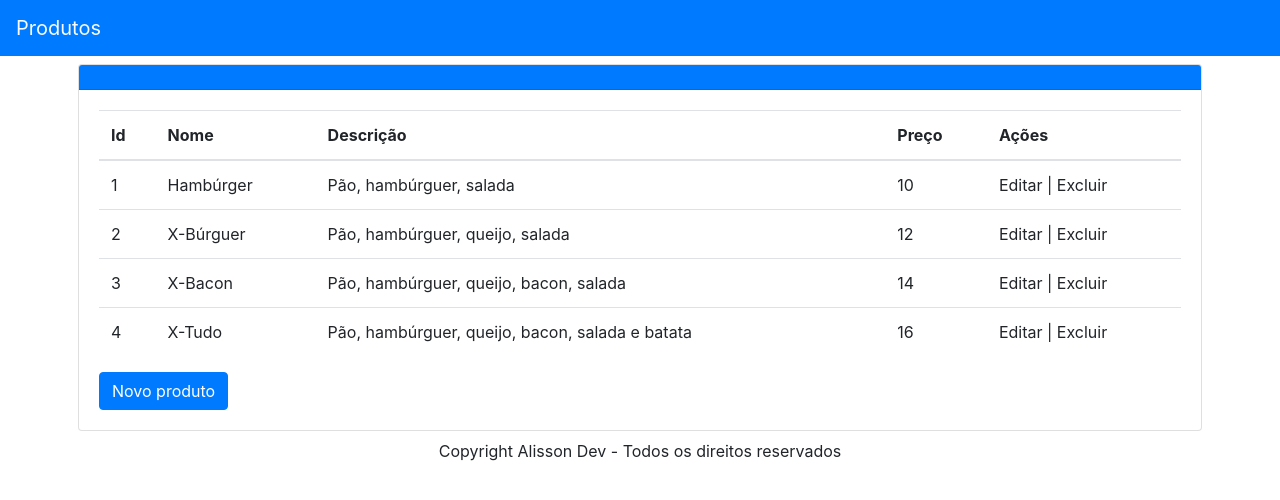
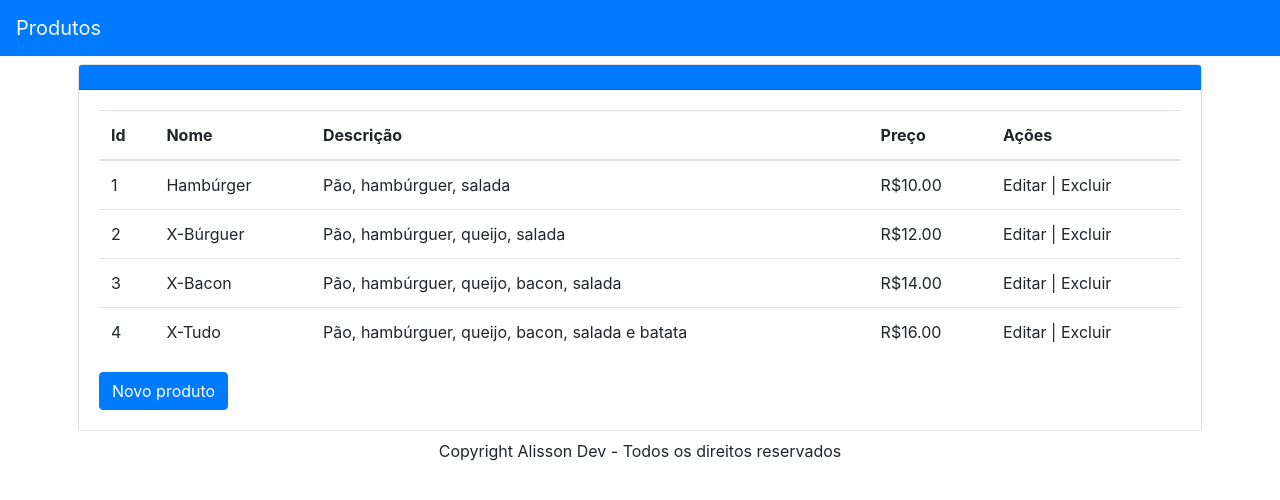
Before and after one commit to youssfbr/angular_produtos, an Angular app: page / in a window 1280 px wide. Shown: the top 500 px of the page. Built offline with nearby package versions, Linux system fonts and the light colour scheme.

Commit message:
Formatando campo preço

```diff
--- a/src/app/produtos/produto-list/produto-list.component.html
+++ b/src/app/produtos/produto-list/produto-list.component.html
@@ -18,7 +18,7 @@
             <td>{{ produto.id }}</td>
             <td>{{ produto.nome }}</td>
             <td>{{ produto.descricao }}</td>
-            <td>{{ produto.preco }}</td>
+            <td>{{ produto.preco | currency:'BRL' }}</td>
             <td>Editar | Excluir</td>
           </tr>
       </tbody>
```
